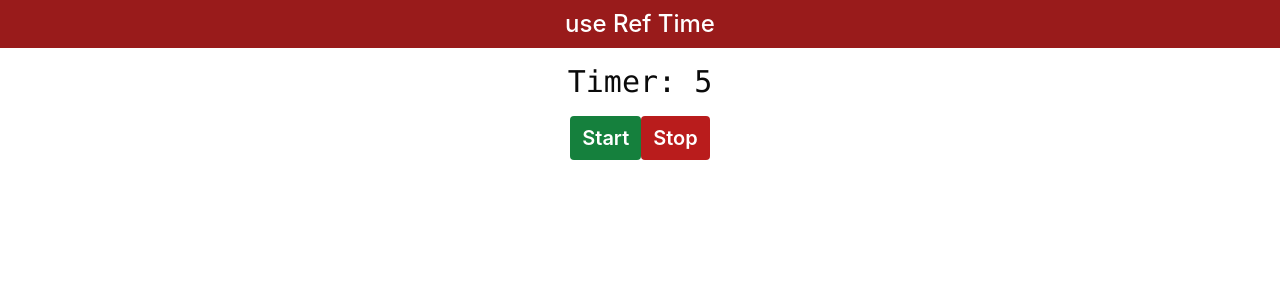
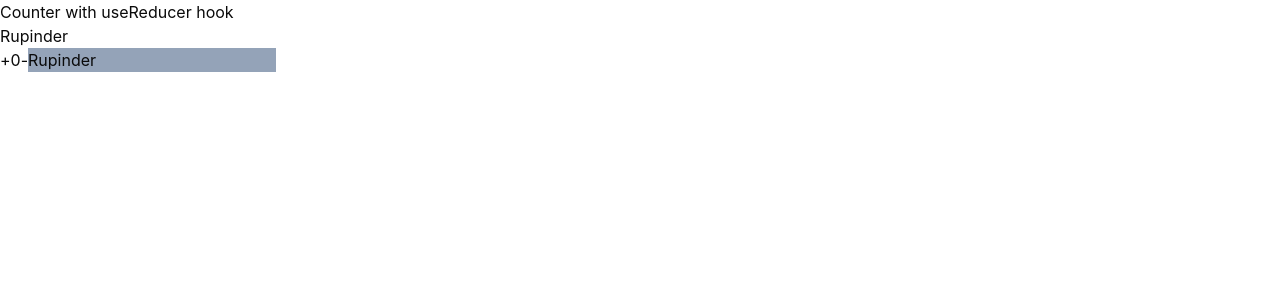
Before and after one commit to Rupinder-17/react-app3, a React (Vite) app: page / in a window 1280 px wide. Shown: the top 300 px of the page. Built offline with nearby package versions, Linux system fonts and the light colour scheme; what tailwindcss-motion would draw is missing.

Commit message:
useReducer hook with if else

```diff
--- /dev/null
+++ b/src/component2/UseReducerHook.jsx
@@ -0,0 +1,65 @@
+import React from "react";
+import { useReducer } from "react";
+
+const reducer = (state, action) => {
+    console.log("action", action);
+
+  if (action.type == "increment") {
+    return {
+      ...state,
+      counter: state.counter + 1,
+    };
+  } else if (action.type == "decrement") {
+    return {
+      ...state,
+      counter: state.counter - 1,
+    };
+  } else if (action.type == "name") {
+    return {
+      ...state,
+      name: action.data,
+    };
+  } else {
+    return state;
+  }
+};
+
+const initialState = {
+  counter: 0,
+  name: "Rupinder",
+};
+
+export const UseReducerHook = () => {
+  const [state, dispatch] = useReducer(reducer, initialState);
+  console.log("state", state);
+
+  return (
+    <div>
+      <h2>Counter with useReducer hook</h2>
+      <h3>{state.name}</h3>
+      <button
+        onClick={() => {
+          dispatch({ type: "increment" });
+        }}
+      >
+        +
+      </button>
+      {state.counter}
+      <button
+        onClick={() => {
+          dispatch({ type: "decrement" });
+        }}
+      >
+        -
+      </button>
+      <input
+        type="text"
+        onChange={(e) => {
+          dispatch({ type: "name", data: e.currentTarget.value });
+        }}
+        value={state.name}
+        className="bg-slate-400"
+      />
+    </div>
+  );
+};
--- a/src/main.jsx
+++ b/src/main.jsx
@@ -30,6 +30,7 @@ import ParentData  from './component2/Parent'
 import {  UseMemoHook } from './component2/Counter'
 import { UseRef } from './component2/UseRef'
 import { TimerREf } from './component2/TimerREf'
+import { UseReducerHook } from './component2/UseReducerHook'
 // import { AutocompleteExample } from './Components/Demo'
 
 
@@ -66,7 +67,8 @@ createRoot(document.getElementById('root')).render(
     {/* <ParentData/> */}
     {/* <UseMemoHook/> */}
     {/* <UseRef/> */}
-    <TimerREf/>
+    {/* <TimerREf/> */}
+    <UseReducerHook/>
   </StrictMode>
 
 
```
